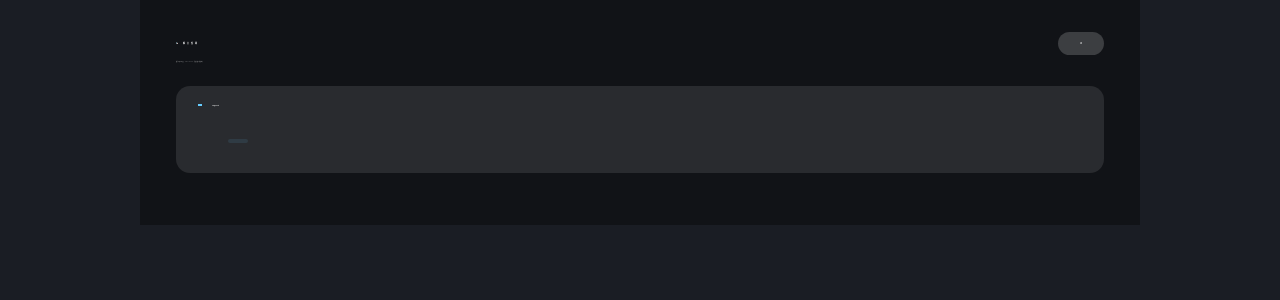
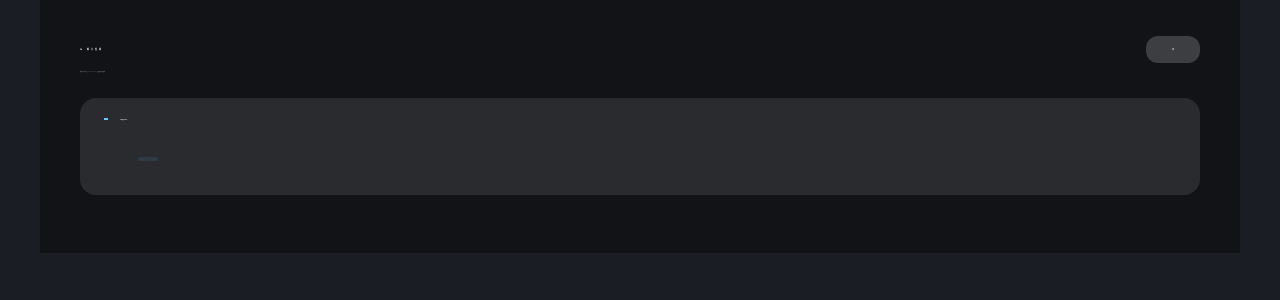
Before and after one commit to Losefornia/YTU_News, a Python web app: template templates/news.html in a window 1280 px wide. Shown: the top 300 px of the page. Run offline with Jinja, Linux system fonts and the light colour scheme; the template is opened without the code that fills it: most values are stand-ins (such as "Sample title", 1, 10 or a date in 2020).

Commit message:
Refactor news.html layout and styles
Updated styles and layout for the news template, including changes to dimensions, padding, and font sizes.

```diff
--- a/templates/news.html
+++ b/templates/news.html
@@ -6,7 +6,7 @@
   * { margin: 0; padding: 0; box-sizing: border-box; }
   body {
     font-family: "Microsoft YaHei", "PingFang SC", "Noto Sans CJK SC", sans-serif;
-    width: 1000px;
+    width: 1200px;
     margin: 0 auto;
     background: #1a1d24;
     color: #fff;
@@ -14,43 +14,43 @@
   }
   .overlay {
     background: rgba(0, 0, 0, 0.35);
-    padding: 32px 36px 36px;
+    padding: 36px 40px 40px;
   }
   .header {
     display: flex;
     justify-content: space-between;
     align-items: center;
-    margin-bottom: 6px;
+    margin-bottom: 8px;
   }
   .header h1 { font-size: 2em; letter-spacing: 2px; }
   .header .count {
     background: rgba(255,255,255,0.18);
     border-radius: 12px;
-    padding: 10px 22px;
+    padding: 12px 26px;
     font-size: 1.8em;
     font-weight: bold;
   }
   .meta {
     color: #cfcfcf;
-    font-size: 0.85em;
-    margin-bottom: 24px;
+    font-size: 0.8em;
+    margin-bottom: 26px;
   }
   .cat {
     background: rgba(255,255,255,0.10);
-    border-radius: 14px;
-    padding: 18px 22px;
-    margin-bottom: 16px;
+    border-radius: 16px;
+    padding: 20px 24px;
+    margin-bottom: 18px;
   }
   .cat-title {
     font-size: 1.3em;
     font-weight: bold;
     border-left: 4px solid #6cf;
-    padding-left: 10px;
-    margin-bottom: 14px;
+    padding-left: 12px;
+    margin-bottom: 16px;
   }
   .item {
     display: block;
-    padding: 12px 0;
+    padding: 14px 0;
     border-bottom: 1px solid rgba(255,255,255,0.06);
   }
   .item:last-child { border-bottom: none; }
@@ -64,20 +64,20 @@
     color: #6cf;
     font-weight: bold;
     font-size: 1em;
-    margin-right: 10px;
+    margin-right: 12px;
   }
   .title {
-    max-width: 760px;
+    max-width: 900px;
     overflow: hidden;
     text-overflow: ellipsis;
     white-space: nowrap;
   }
-  .day { color: #aaa; font-size: 0.85em; flex-shrink: 0; margin-left: 12px; }
+  .day { color: #aaa; font-size: 0.85em; flex-shrink: 0; margin-left: 14px; }
   .row2 {
     margin-top: 6px;
     font-size: 0.75em;
     color: #999;
-    padding-left: 30px;
+    padding-left: 34px;
     display: flex;
     align-items: center;
     gap: 8px;
@@ -95,9 +95,9 @@
     overflow: hidden;
     text-overflow: ellipsis;
     white-space: nowrap;
-    max-width: 700px;
+    max-width: 800px;
   }
-  .empty { color: #888; font-size: 0.9em; padding-left: 14px; margin-top: 6px; }
+  .empty { color: #888; font-size: 0.9em; padding-left: 16px; margin-top: 8px; }
 </style>
 </head>
 <body>
```
